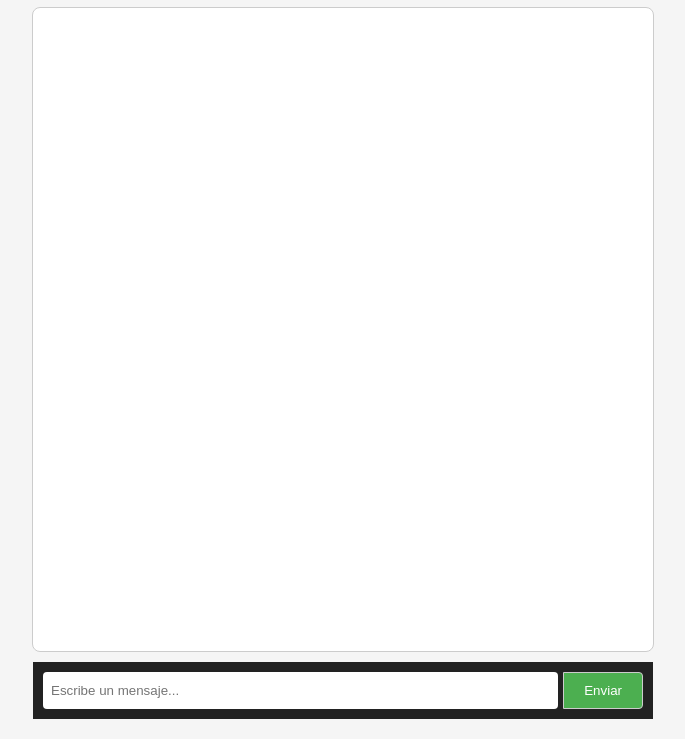
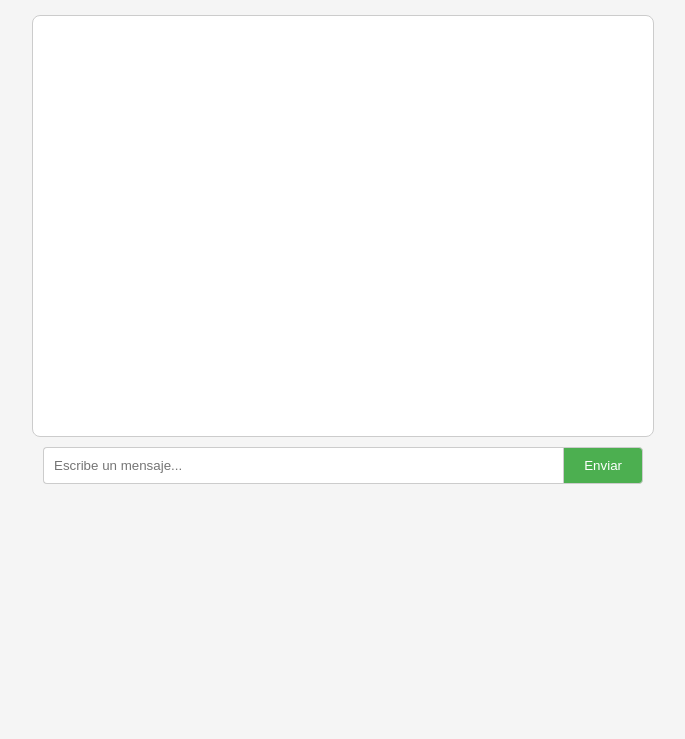
Before and after one commit to Josedavidef/stickers-and-shitpost, a plain HTML site: page chat.html in a window 1280 px wide. Shown: the part 101-840 px from the top of the page, without its empty margins (297-982 px from the left). After the commit the page ends 800 px from the top, so only its background shows below. Drawn offline with nearby package versions, Linux system fonts and the light colour scheme; no server answers.

Commit message:
Update chat.html

```diff
--- a/chat.html
+++ b/chat.html
@@ -3,7 +3,6 @@
 <head>
   <meta charset="UTF-8">
   <title>Chat en Vivo</title>
-  <link rel="stylesheet" href="css/chat.css">
   <style>
     body {
       font-family: Arial, sans-serif;
@@ -63,12 +62,12 @@
     <button>Enviar</button>
   </form>
 
-  <!-- Cargar Socket.IO desde CDN -->
+  <!-- Socket.IO desde CDN -->
   <script src="https://cdn.socket.io/4.7.2/socket.io.min.js" crossorigin="anonymous"></script>
 
   <script>
     // Conectar al backend de Render (sin barra final)
-    const socket = io('https://chat-backend-1l6u.onrender.com');
+    const socket = io("https://chat-backend-1l6u.onrender.com");
 
     const form = document.getElementById("chat-form");
     const input = document.getElementById("m");
@@ -89,6 +88,11 @@
       messages.appendChild(item);
       messages.scrollTop = messages.scrollHeight;
     });
+
+    // Debug: mostrar en consola cuando se conecta
+    socket.on("connect", () => {
+      console.log("Conectado al servidor de chat en Render ✅");
+    });
   </script>
 </body>
 </html>
```
